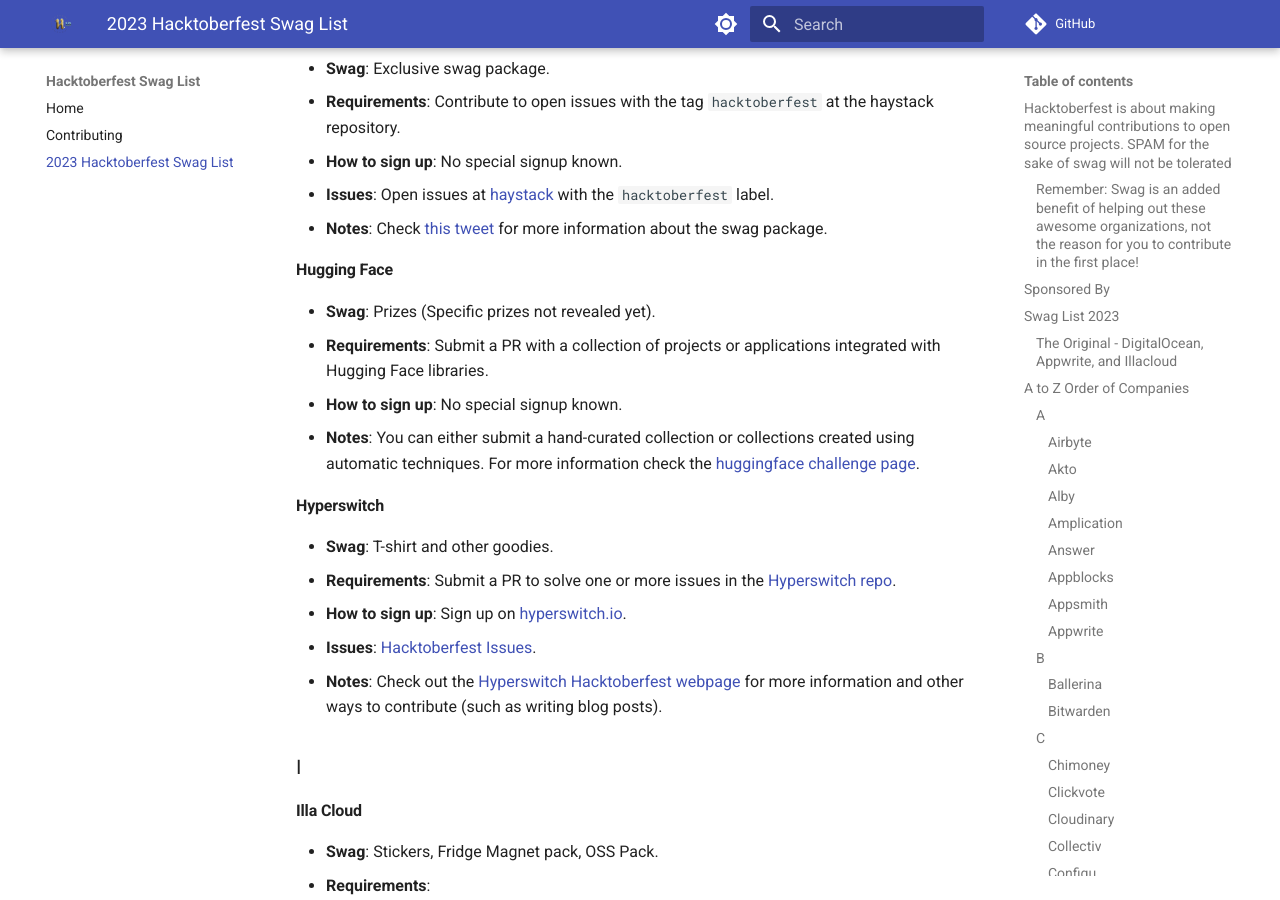
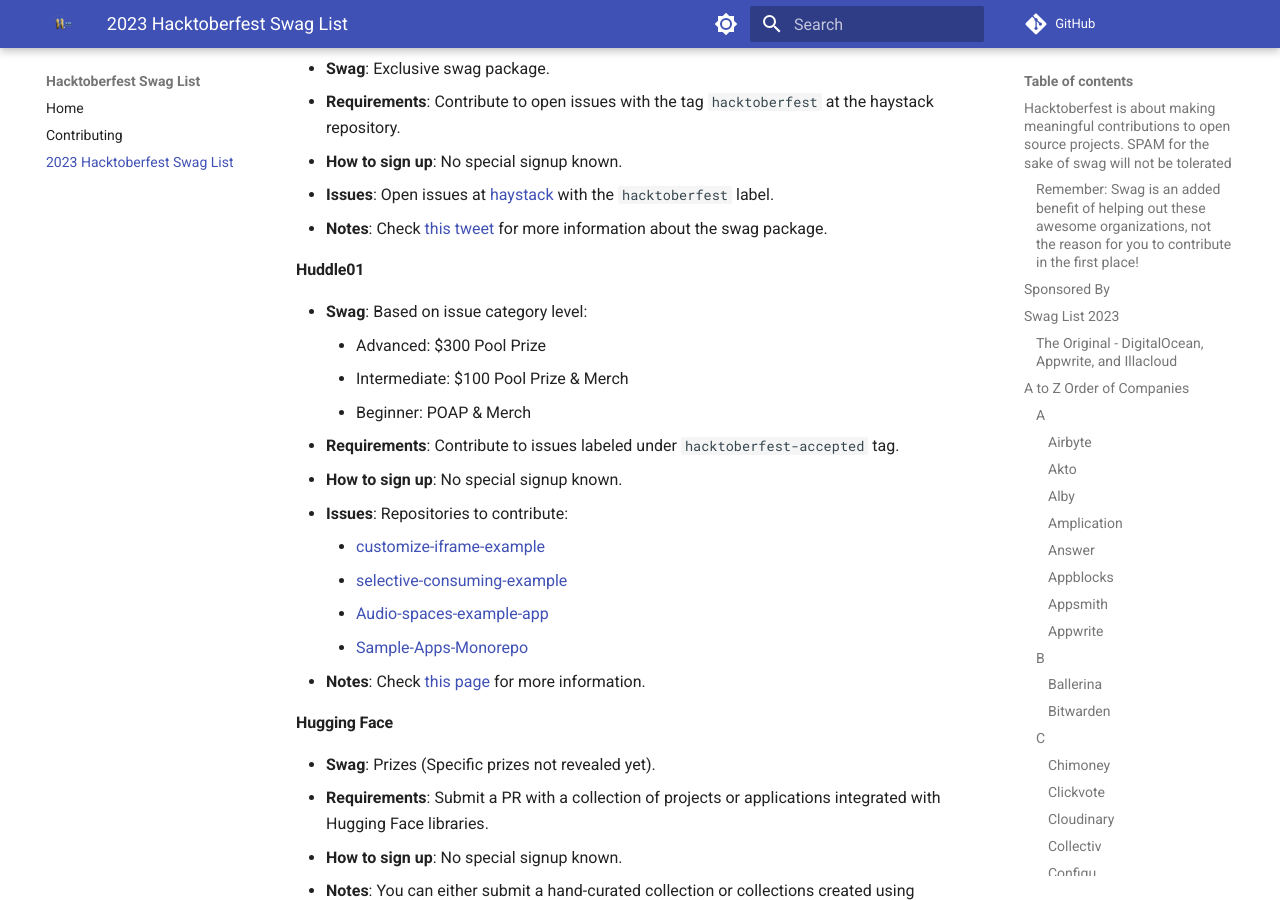
Before and after one commit to crweiner/hacktoberfest-swag-list, an MkDocs documentation site: the page built from docs/list.md, in a window 1280 px wide and 900 px high, scrolled down 10848 px. Built offline with MkDocs 1.6.1 and Material for MkDocs 9.7.7, drawn with Linux system fonts in a browser that asks for light colours; plug-ins that fetch from the network failed and are left out; comment, search, counter and statistics services are not loaded.

Commit message:
Update list.md

```diff
--- a/docs/list.md
+++ b/docs/list.md
@@ -350,6 +350,21 @@
 - **How to sign up**:  No special signup known.
 - **Issues**: Open issues at [haystack](https://github.com/deepset-ai/haystack/issues?q=is%3Aopen+is%3Aissue+label%3Ahacktoberfest) with the `hacktoberfest` label.
 - **Notes**: Check [this tweet](https://twitter.com/bilgeycl/status/1712135054489444650) for more information about the swag package.
+
+#### **Huddle01**
+
+- **Swag**: Based on issue category level:
+    - Advanced: $300 Pool Prize
+    - Intermediate: $100 Pool Prize & Merch
+    - Beginner: POAP & Merch
+- **Requirements**: Contribute to issues labeled under `hacktoberfest-accepted` tag.
+- **How to sign up**: No special signup known.
+- **Issues**: Repositories to contribute:
+    - [customize-iframe-example](https://github.com/Huddle01/customize-iframe-example/issues)
+    - [selective-consuming-example](https://github.com/Huddle01/selective-consuming-example/issues)
+    - [Audio-spaces-example-app](https://github.com/Huddle01/Audio-spaces-example-app/issues)
+    - [Sample-Apps-Monorepo](https://github.com/Huddle01/Sample-Apps-Monorepo/issues)
+- **Notes**: Check [this page](https://huddle01.hashnode.dev/huddle01-hacktoberfest-2023) for more information.
 
 #### **Hugging Face**
 
```
